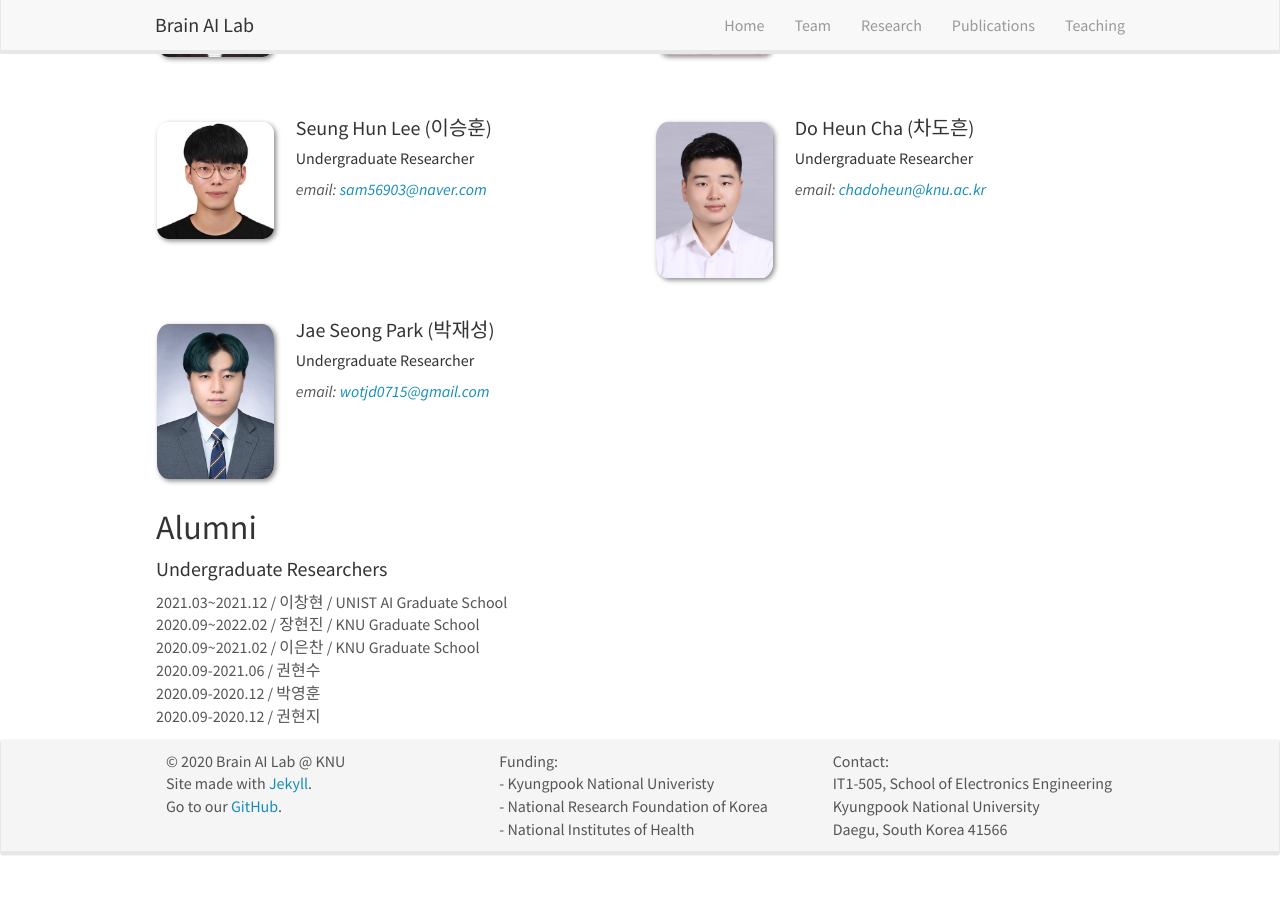
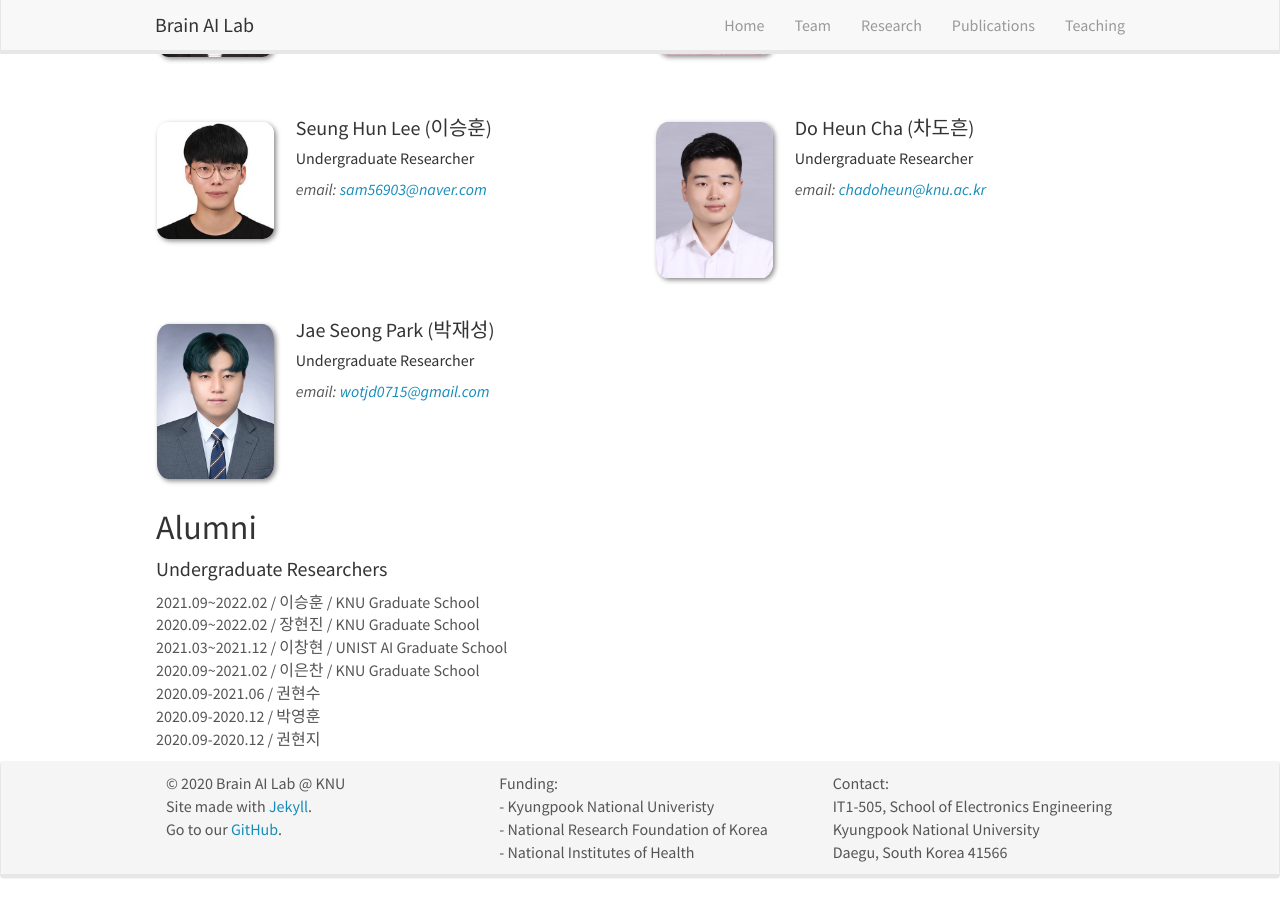
Before and after one commit to KNU-BrainAI/knu-brainai.github.io, a Jekyll site: the page built from _pages/team.md, in a window 1280 px wide and 900 px high, scrolled down 518 px. Built offline with Jekyll 4.4.1, drawn with Linux system fonts in a browser that asks for light colours; nearby versions of some CDN libraries; before the commit the page ends 1395 px from its top, so only the background shows below that.

Commit message:
Update team.md

```diff
--- a/_pages/team.md
+++ b/_pages/team.md
@@ -59,8 +59,9 @@ permalink: /team/
 
 ## Alumni
 #### Undergraduate Researchers
+2021.09~2022.02 / 이승훈 / KNU Graduate School <br>
+2020.09~2022.02 / 장현진 / KNU Graduate School <br>
 2021.03~2021.12 / 이창현 / UNIST AI Graduate School<br>
-2020.09~2022.02 / 장현진 / KNU Graduate School <br>
 2020.09~2021.02 / 이은찬 / KNU Graduate School <br>
 2020.09-2021.06 / 권현수 <br>
 2020.09-2020.12 / 박영훈 <br>
```
